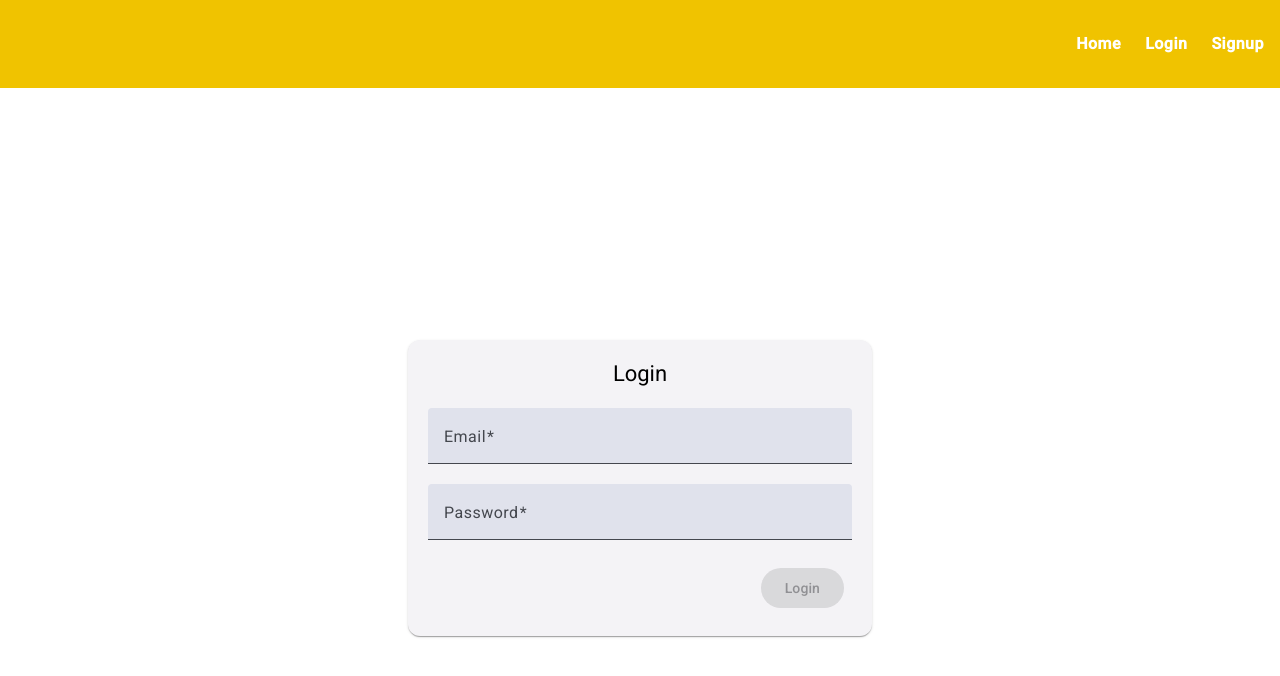
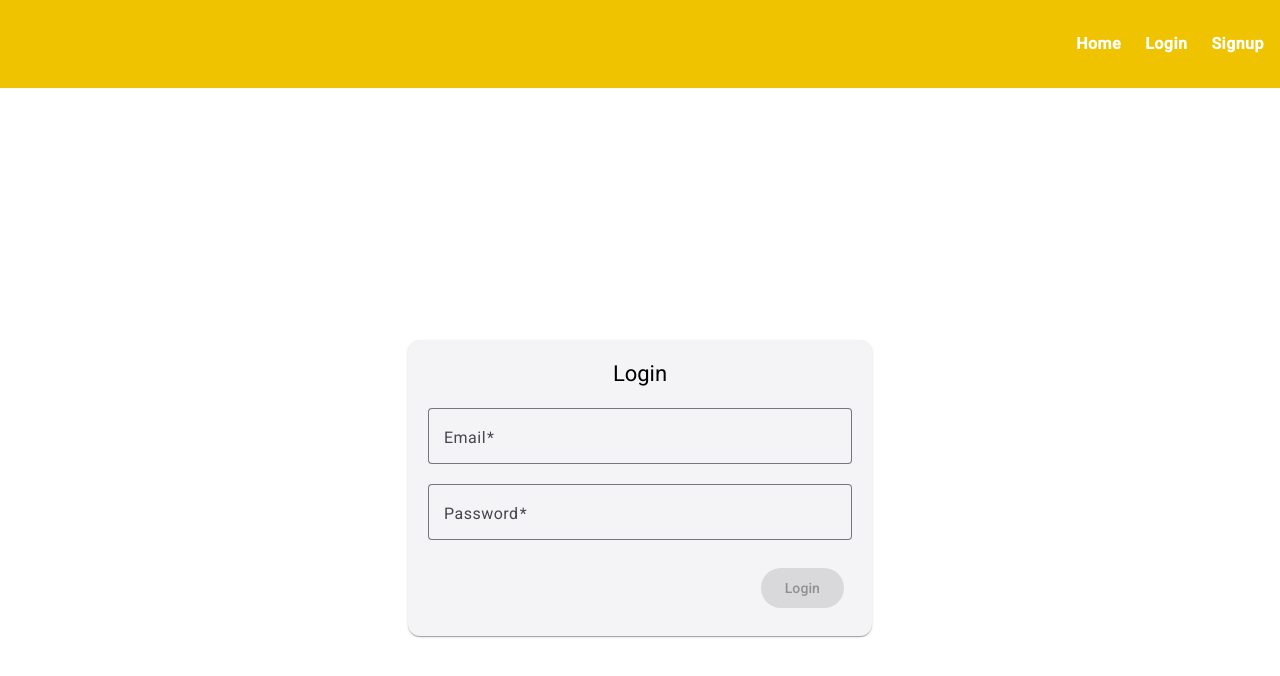
Before and after one commit to ksimali/frenchgram, an Angular app: page /login in a window 1280 px wide. Shown: the top 676 px of the page. Built offline with nearby package versions, Linux system fonts and the light colour scheme.

Commit message:
Update login.component template & typescript

```diff
--- a/src/app/login/login.component.html
+++ b/src/app/login/login.component.html
@@ -2,12 +2,12 @@
     <mat-card>
         <mat-card-title>Login</mat-card-title>
         <form class="login-form" [formGroup]="loginForm" (ngSubmit)="onLogin()">
-            <mat-form-field>
+            <mat-form-field appearance="outline">
                 <mat-label>Email</mat-label>
                 <input matInput formControlName="email" type="email" />
                 <mat-error>email required</mat-error>
             </mat-form-field>
-            <mat-form-field>
+            <mat-form-field appearance="outline">
                 <mat-label>Password</mat-label>
                 <input matInput formControlName="password" type="password">
                 <mat-error>password required</mat-error>
--- a/src/app/login/login.component.ts
+++ b/src/app/login/login.component.ts
@@ -7,13 +7,13 @@ import { Router } from '@angular/router';
 @Component({
   selector: 'app-login',
   templateUrl: './login.component.html',
-  styleUrl: './login.component.scss'
+  styleUrls: ['./login.component.scss']
 })
 export class LoginComponent {
 
   loginForm: FormGroup;
 
-  constructor(private userService: UserService, private fb: FormBuilder, private authServce: AuthService, private router: Router){
+  constructor(private userService: UserService, private fb: FormBuilder, private authService: AuthService, private router: Router){
     // creation du form
     this.loginForm = this.fb.group({
       email: ['', Validators.required],
@@ -31,7 +31,7 @@ export class LoginComponent {
         (res)=> {
           alert('Connexion établit avec succès !');
           console.log(res);
-          this.authServce.setToken(res.token);
+          this.authService.setToken(res.token);
           this.router.navigate(["/"]);
         },
         (err) => {
```
